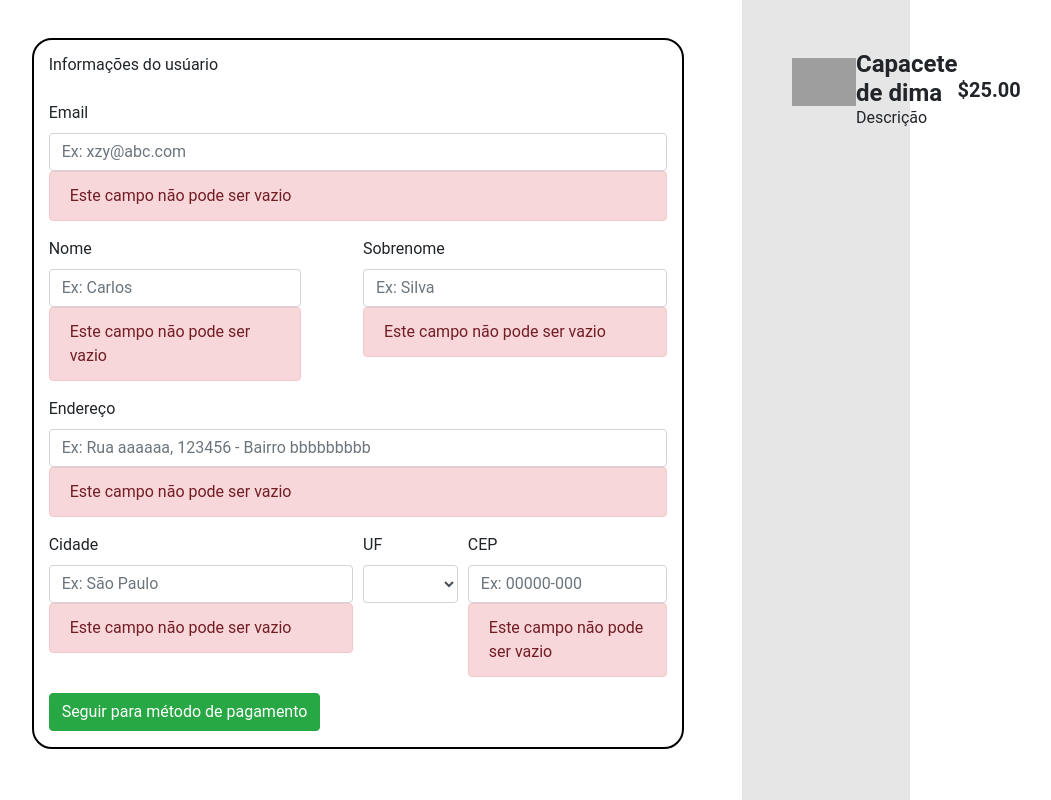
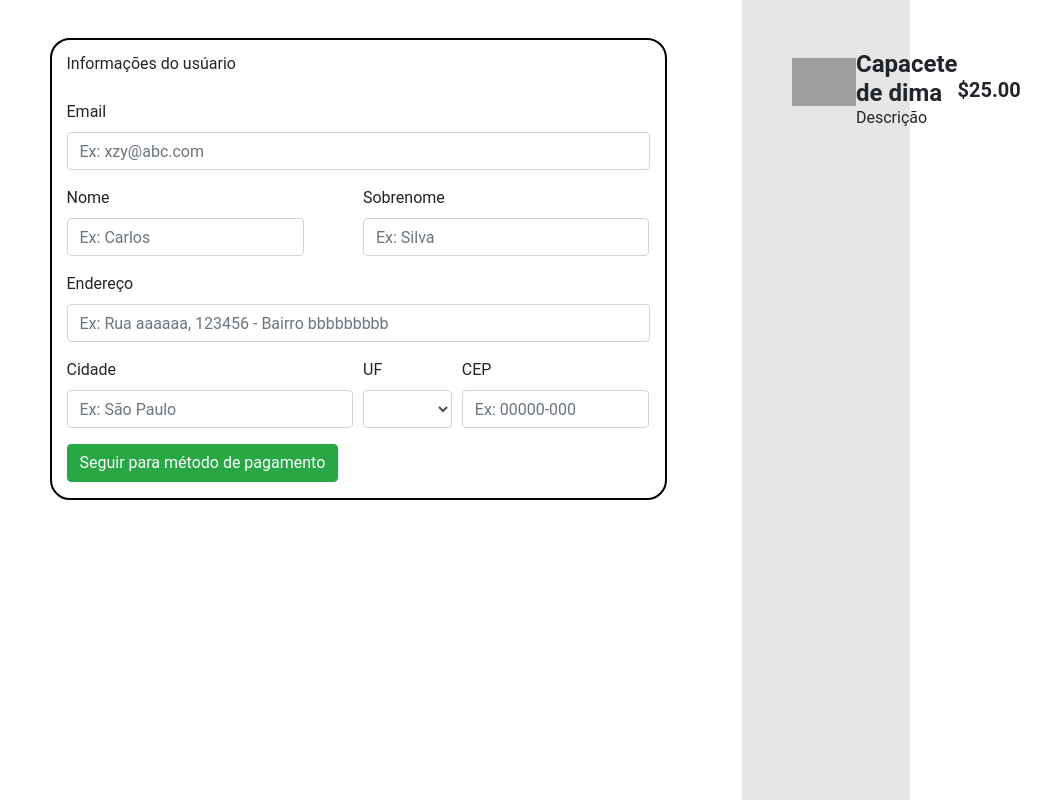
Before and after one commit to Bbeluco/react-checkout-page, a React (Create React App) app: page / in a window 1280 px wide. Shown: the whole page, without its empty margins (26-1077 px from the left). Built offline with nearby package versions, Linux system fonts and the light colour scheme; grey boxes are pictures that could not be loaded.

Commit message:
validação campo vazio

```diff
--- a/src/components/Menu/LeftSide.js
+++ b/src/components/Menu/LeftSide.js
@@ -4,16 +4,35 @@ import { Col, Row, Button,  Form, FormGroup, Label, Input, Alert} from 'reactstr
 
 function LeftSide() {
     function check(){
+
         const email = document.querySelector('#exampleEmail');
         const nome = document.querySelector('#exampleNome');
         const sobrenome = document.querySelector('#exampleSobrenome');
-        const endereço = document.querySelector('#exampleAddress');
+        const endereco = document.querySelector('#exampleAddress');
         const cidade = document.querySelector('#exampleCity');
         const estado = document.querySelector('#exampleState');
-        const CEP = document.querySelector('#exampleZip');
+        const cep = document.querySelector('#exampleZip');
 
         const emailVazio = document.querySelector('#emailError');
-        console.log(emailVazio)
+        const nomeVazio = document.querySelector('#nomeError');
+        const sobrenomeVazio = document.querySelector('#sobrenomeError');
+        const enderecoVazio = document.querySelector('#enderecoError');
+        const cidadeVazio = document.querySelector('#cidadeError');
+        const cepVazio = document.querySelector('#cepError');
+
+        emailVazio.hidden = true;
+        nomeVazio.hidden = true;
+        sobrenomeVazio.hidden = true;
+        enderecoVazio.hidden = true;
+        cidadeVazio.hidden = true;
+        cepVazio.hidden = true;
+
+        if(!email.value) emailVazio.hidden = false;
+        if(!nome.value) nomeVazio.hidden = false;
+        if(!sobrenome.value) sobrenomeVazio.hidden = false;
+        if(!endereco.value) enderecoVazio.hidden = false;
+        if(!cidade.value) cidadeVazio.hidden = false;
+        if(!cep.value) cepVazio.hidden = false;
 
 
     }
@@ -29,7 +48,7 @@ function LeftSide() {
                     <FormGroup>
                         <Label for="exampleEmail">Email</Label>
                         <Input type="email" name="email" id="exampleEmail" placeholder="Ex: xzy@abc.com" />
-                        <Alert color="danger" id="emailError">
+                        <Alert color="danger" id="emailError" hidden>
                             Este campo não pode ser vazio
                         </Alert>
                     </FormGroup>
@@ -40,7 +59,7 @@ function LeftSide() {
                         <FormGroup>
                             <Label for="exampleNome">Nome</Label>
                             <Input type="text" name="nome" id="exampleNome" placeholder="Ex: Carlos" />
-                            <Alert color="danger">
+                            <Alert color="danger" id="nomeError" hidden>
                                 Este campo não pode ser vazio
                             </Alert>
                         </FormGroup>
@@ -51,7 +70,7 @@ function LeftSide() {
                         <FormGroup>
                             <Label for="exampleSobrenome">Sobrenome</Label>
                             <Input type="text" name="sobrenome" id="exampleSobrenome" placeholder="Ex: Silva"/>
-                            <Alert color="danger">
+                            <Alert color="danger" id="sobrenomeError" hidden>
                                 Este campo não pode ser vazio
                             </Alert>
                         </FormGroup>
@@ -60,7 +79,7 @@ function LeftSide() {
                 <FormGroup>
                     <Label for="exampleAddress">Endereço</Label>
                     <Input type="text" name="address" id="exampleAddress" placeholder="Ex: Rua aaaaaa, 123456 - Bairro bbbbbbbbb"/>
-                    <Alert color="danger">
+                    <Alert color="danger" id="enderecoError" hidden>
                         Este campo não pode ser vazio
                     </Alert>
                 </FormGroup>
@@ -69,7 +88,7 @@ function LeftSide() {
                     <FormGroup>
                         <Label for="exampleCity">Cidade</Label>
                         <Input type="text" name="city" id="exampleCity" placeholder="Ex: São Paulo"/>
-                        <Alert color="danger">
+                        <Alert color="danger" id="cidadeError" hidden>
                             Este campo não pode ser vazio
                         </Alert>
                     </FormGroup>
@@ -113,7 +132,7 @@ function LeftSide() {
                     <FormGroup>
                         <Label for="exampleZip">CEP</Label>
                         <Input type="text" name="zip" id="exampleZip" placeholder="Ex: 00000-000"/>
-                        <Alert color="danger">
+                        <Alert color="danger" id="cepError" hidden>
                             Este campo não pode ser vazio
                         </Alert>
                     </FormGroup>
```
